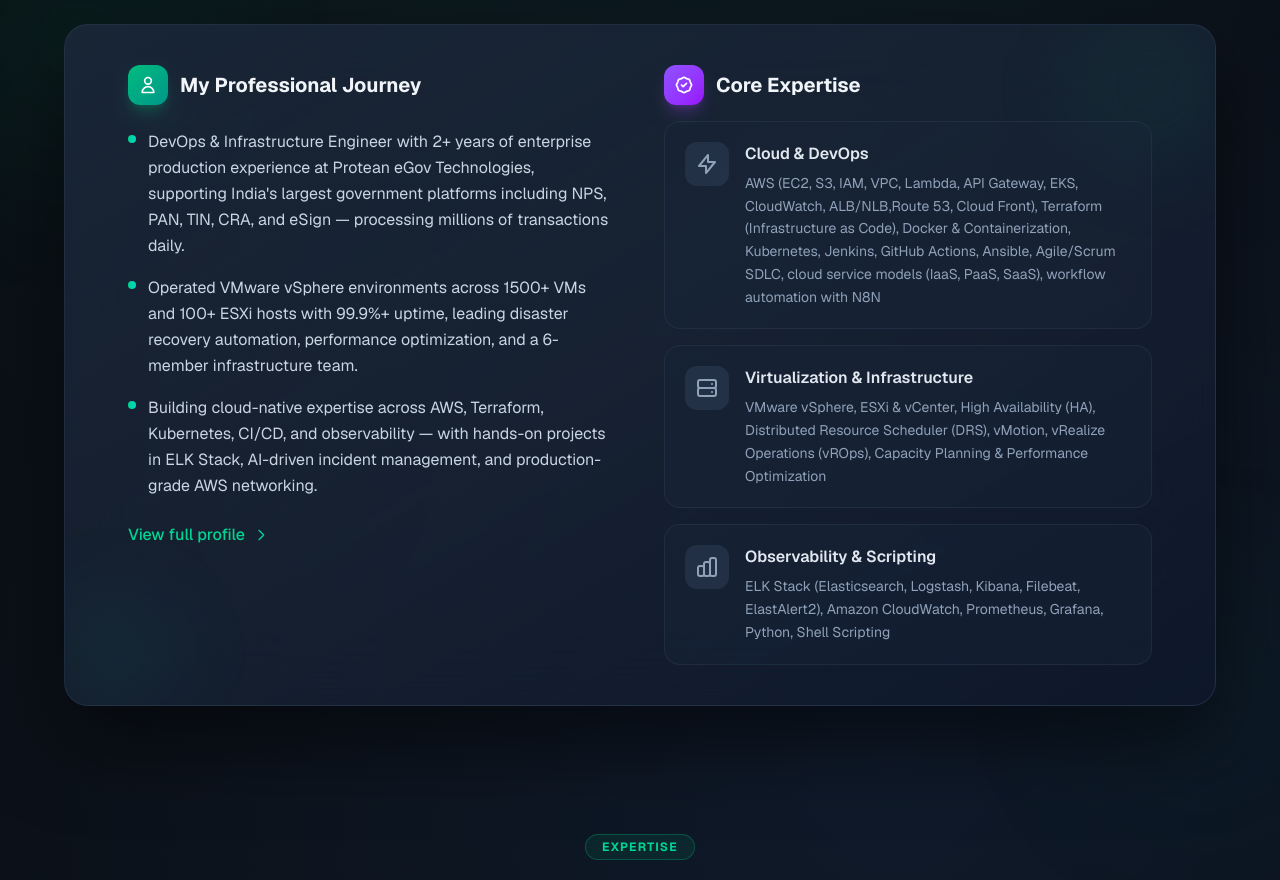
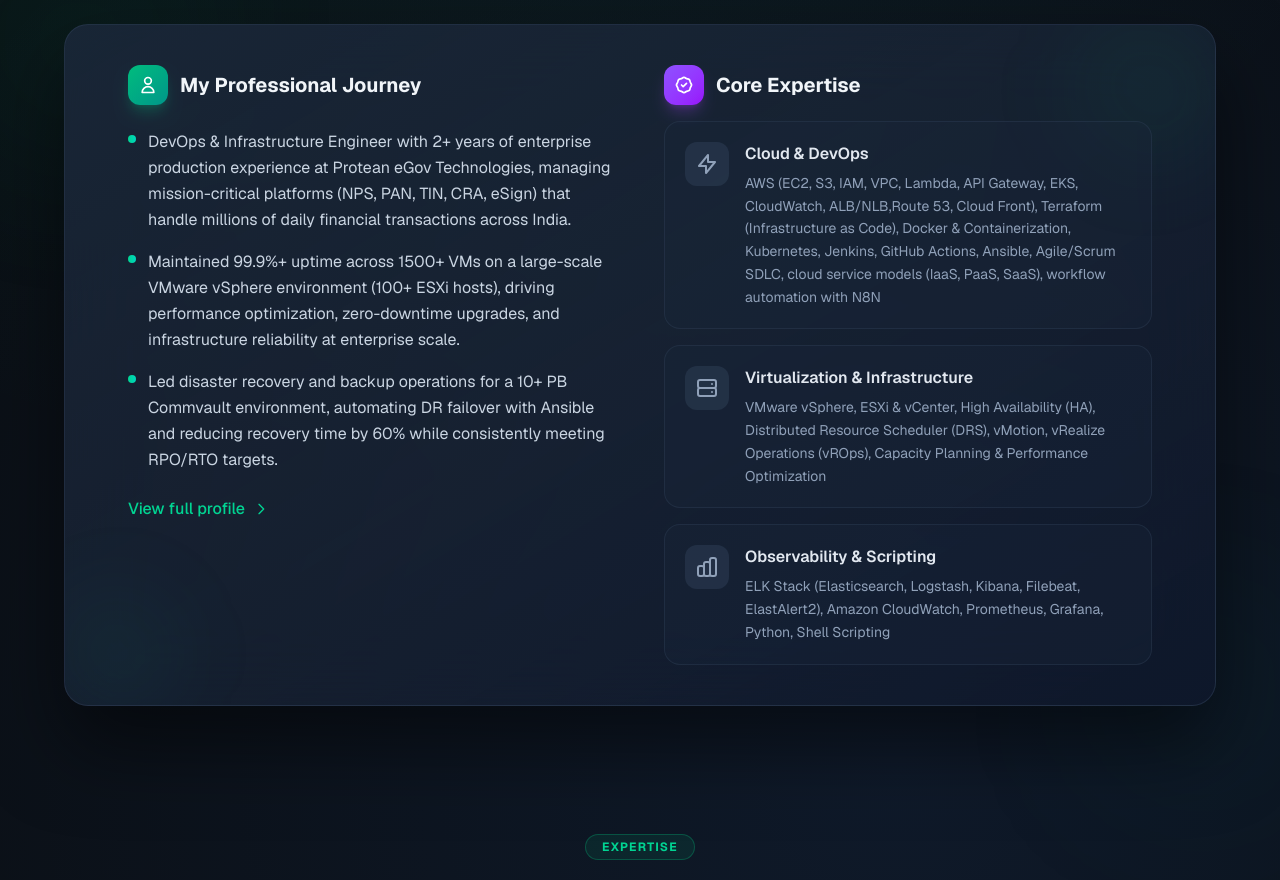
Before and after one commit to digambarrajaram/Digambar-Portfolio, a Next.js app: page / in a window 1280 px wide. Shown: the part 1160-2040 px from the top of the page. Built offline with nearby package versions, Linux system fonts and the light colour scheme.

Commit message:
updated intro

```diff
--- a/data/portfolio.ts
+++ b/data/portfolio.ts
@@ -49,12 +49,16 @@
     "Building Reliable Infrastructure at Scale — Enterprise VMware & Cloud-Native DevOps on AWS",
 
   intro: [
-    "DevOps & Infrastructure Engineer with 2+ years of enterprise production experience at Protean eGov Technologies, supporting India's largest government platforms including NPS, PAN, TIN, CRA, and eSign — processing millions of transactions daily.",
+  "DevOps & Infrastructure Engineer with 2+ years of enterprise production experience at Protean eGov Technologies, managing mission-critical platforms (NPS, PAN, TIN, CRA, eSign) that handle millions of daily financial transactions across India.",
 
-    "Operated VMware vSphere environments across 1500+ VMs and 100+ ESXi hosts with 99.9%+ uptime, leading disaster recovery automation, performance optimization, and a 6-member infrastructure team.",
+  "Maintained 99.9%+ uptime across 1500+ VMs on a large-scale VMware vSphere environment (100+ ESXi hosts), driving performance optimization, zero-downtime upgrades, and infrastructure reliability at enterprise scale.",
 
-    "Building cloud-native expertise across AWS, Terraform, Kubernetes, CI/CD, and observability — with hands-on projects in ELK Stack, AI-driven incident management, and production-grade AWS networking."
-  ],
+  "Led disaster recovery and backup operations for a 10+ PB Commvault environment, automating DR failover with Ansible and reducing recovery time by 60% while consistently meeting RPO/RTO targets.",
+
+  "Promoted to Assistant Manager within 6 months, leading a 6-member infrastructure team, handling P1/P2 incidents, and enforcing ITIL-driven change management to reduce production risks and improve system stability.",
+
+  "Building advanced cloud-native and DevOps expertise across AWS, Terraform, Kubernetes, CI/CD, and observability, with hands-on projects in ELK Stack, AI-driven incident management, and production-grade EKS architectures."
+],
 
   expertise: [
     "AWS cloud infrastructure & IaC (Terraform, Helm, GitHub Actions)",
```
Also changed, not shown: 1 other file (tests, documents, lock files or other folders).
